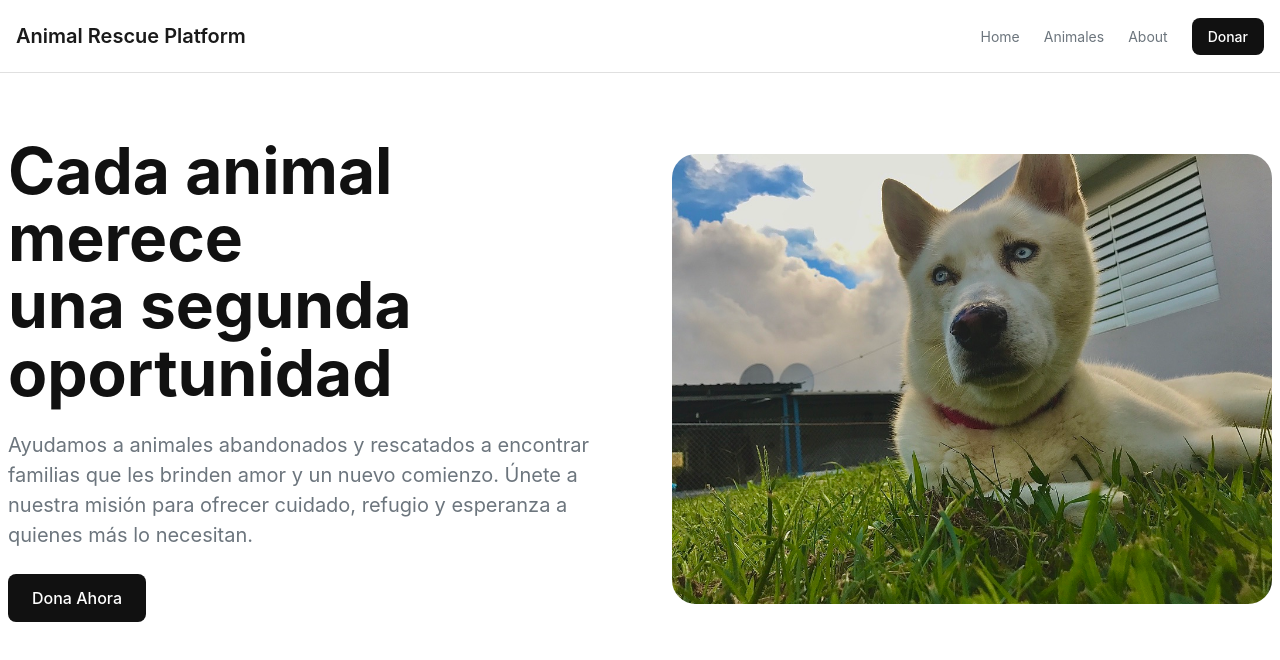
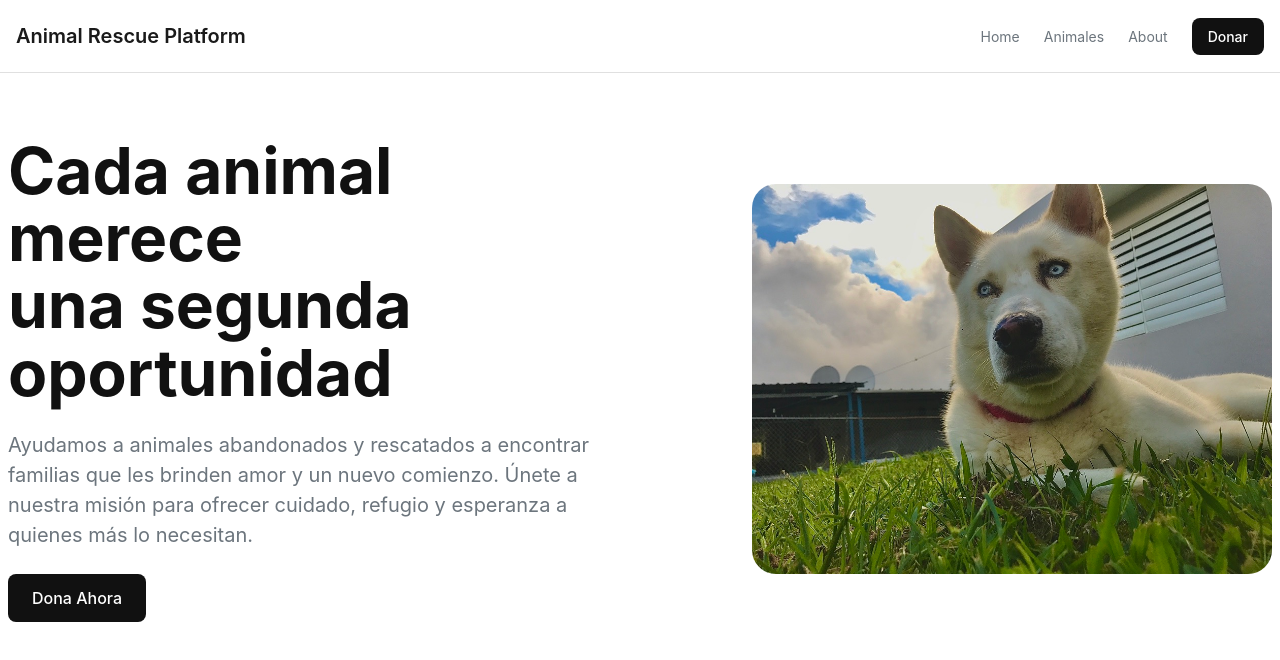
Before and after one commit to Lennon0926/capstone-animal-rescue-platform, a Next.js app in the folder apps/web/: page / in a window 1280 px wide. Shown: the top 660 px of the page. Built offline with nearby package versions, Linux system fonts and the light colour scheme.

Commit message:
Adjust max-width of image in donation section for better responsiveness

```diff
--- a/apps/web/components/Donate/donationSeccion.module.css
+++ b/apps/web/components/Donate/donationSeccion.module.css
@@ -56,7 +56,7 @@
 
 .image {
   width: 100%;
-  max-width: 600px;
+  max-width: 520px;
   border-radius: var(--radius-xl);
   object-fit: cover;
 }
```
